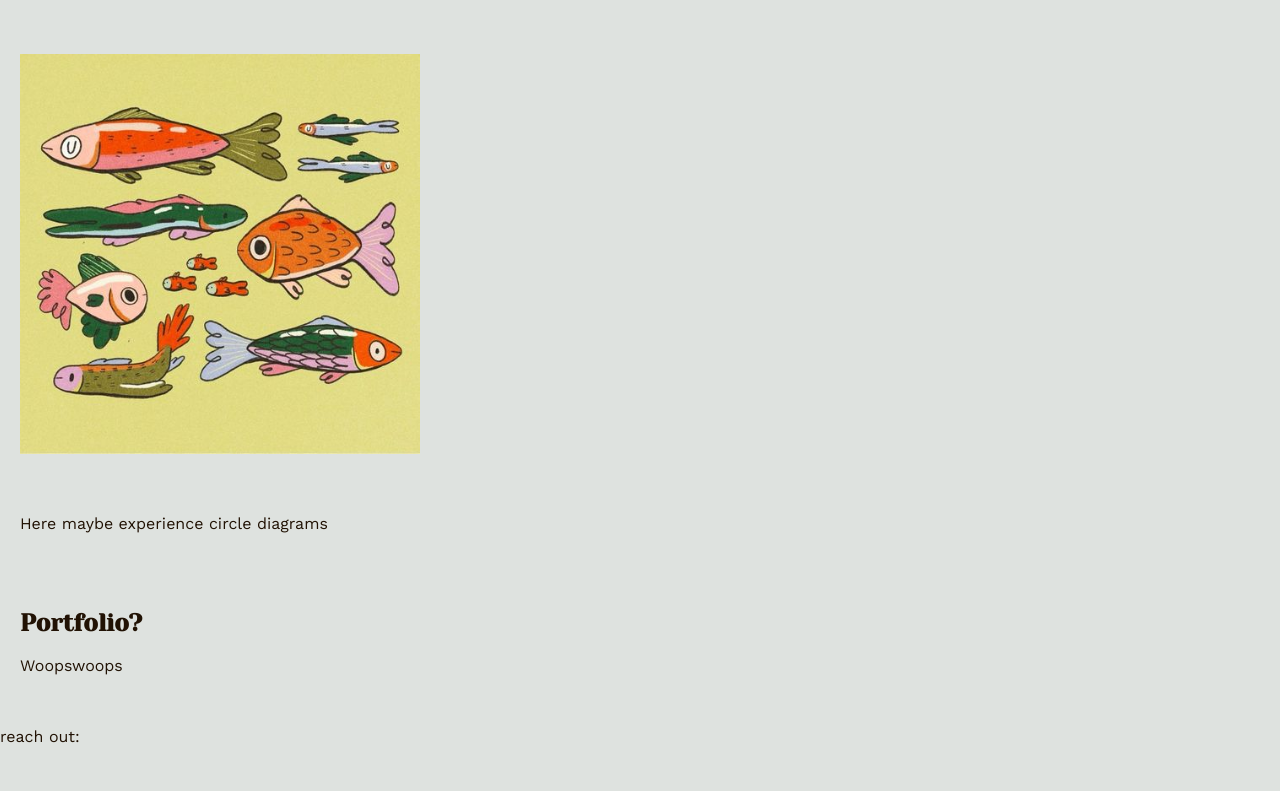
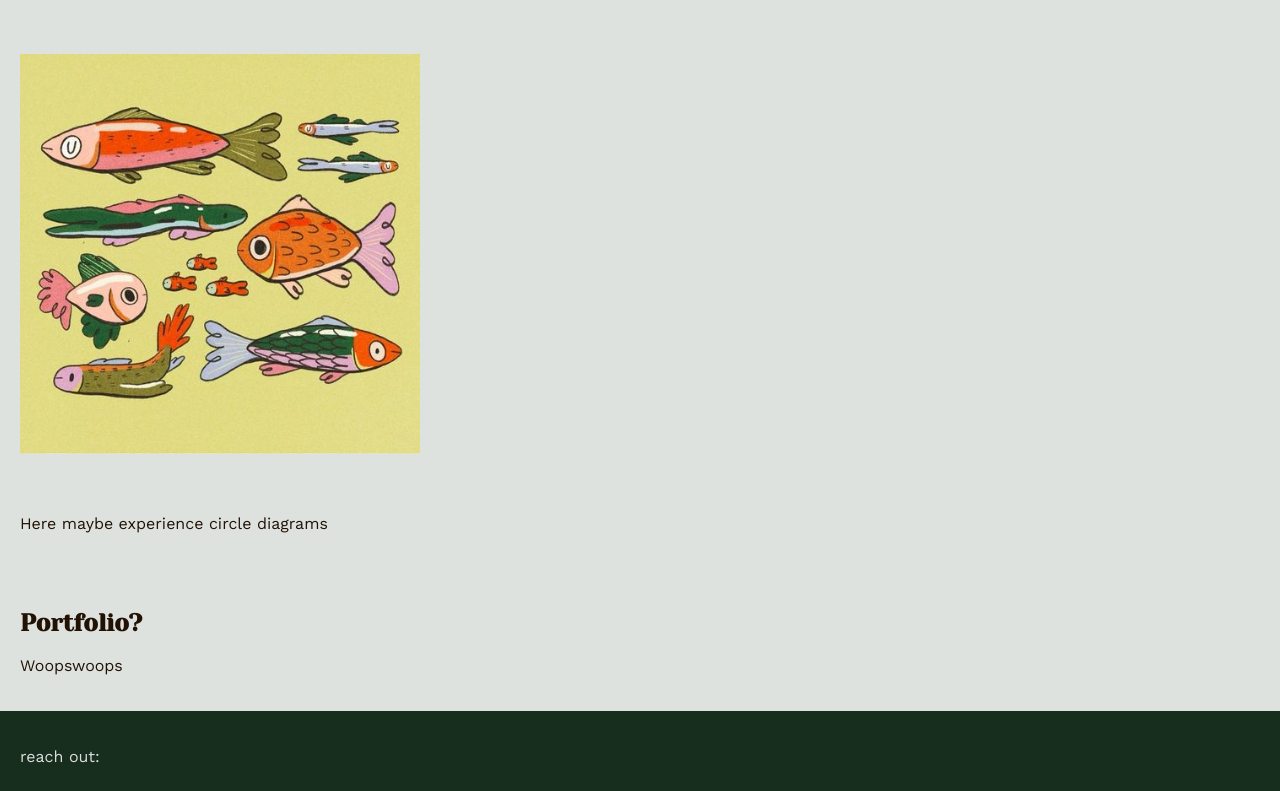
Before and after one commit to aadaharma/resume, a React (Create React App) app: page / in a window 1280 px wide. Shown: the part 379-1170 px from the top of the page. Before the commit the page ends 1141 px from the top, so only its background shows below. Built offline with nearby package versions, Linux system fonts and the light colour scheme.

Commit message:
Add css to footer

```diff
--- a/src/App.css
+++ b/src/App.css
@@ -49,3 +49,11 @@ aside {
   border-color: rgba(33, 18, 4);
   justify-content: space-around;
 }
+
+footer {
+  padding: 20px;
+  height: 40px;
+  justify-content: center;
+  background-color: rgb(23, 46, 30);
+  color: rgba(220, 220, 221);
+}
```
